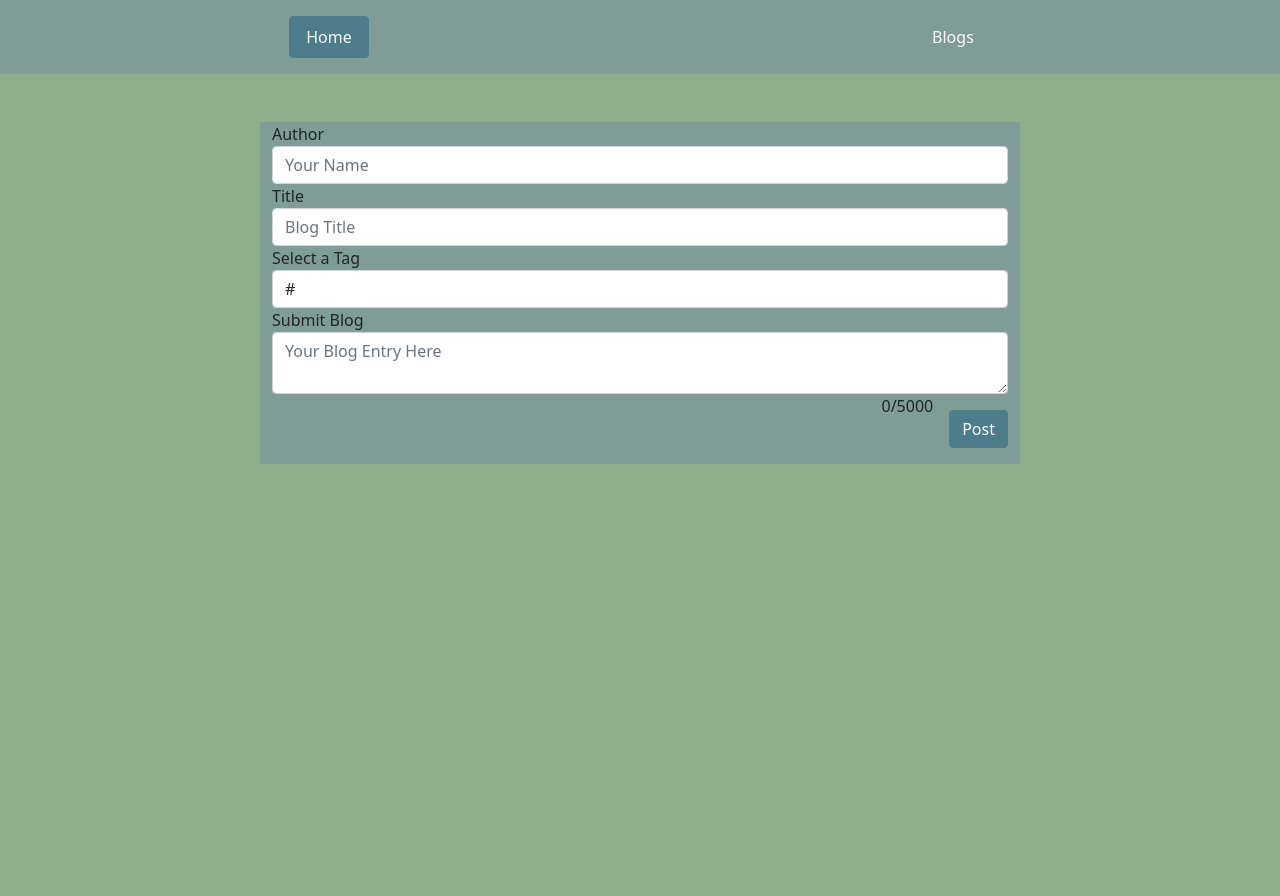
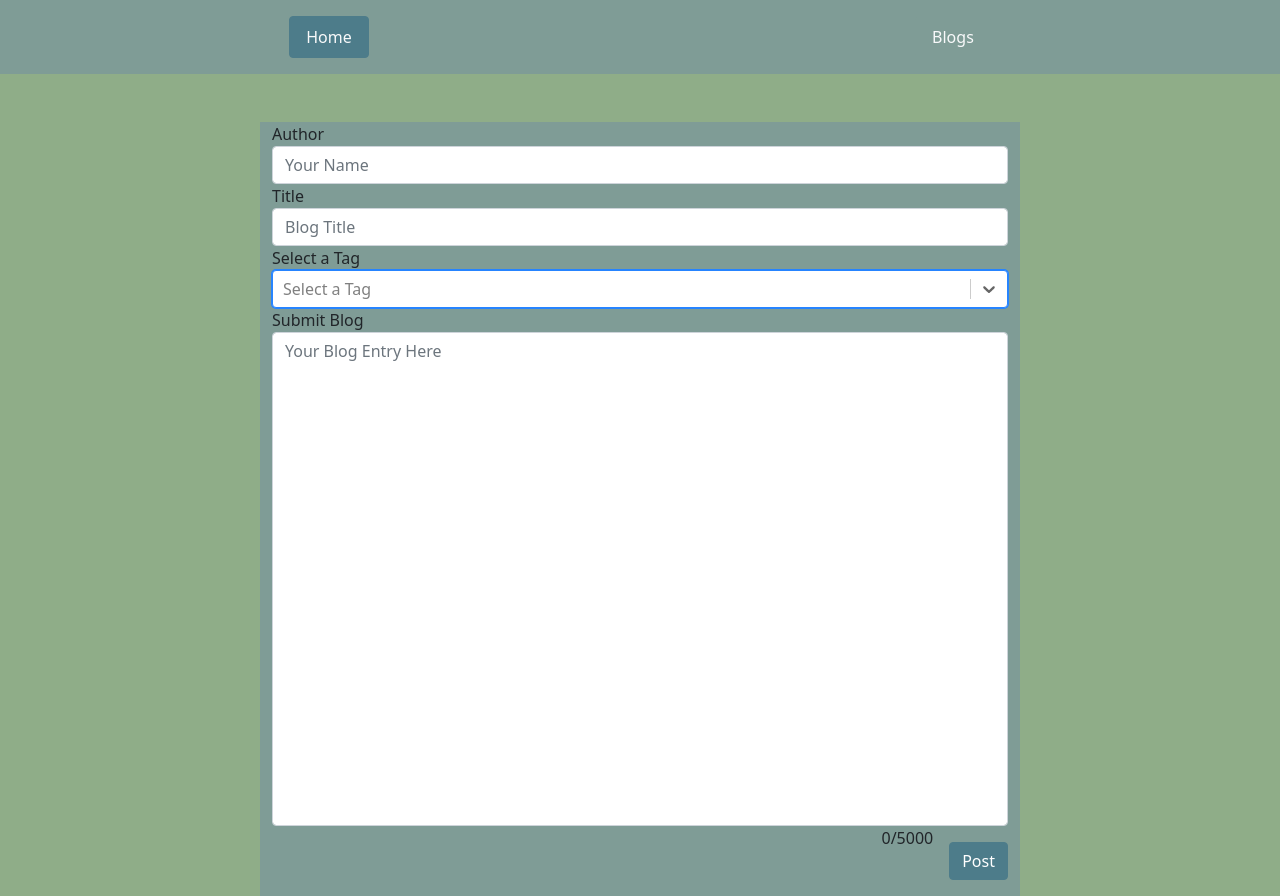
Before and after one commit to Jaymoo87/MyPersonalBlog, a React app: page /blogs/new in a window 1280 px wide. Before the commit the page ends 800 px from the top, so only its background shows below. Built offline with nearby package versions, Linux system fonts and the light colour scheme.

Commit message:
delete functioning properly, react-select implemented, need to link Select to SQL

```diff
--- a/package.json
+++ b/package.json
@@ -29,6 +29,7 @@
     "react": "^17.0.2",
     "react-dom": "^17.0.2",
     "react-router-dom": "^6.4.5",
+    "react-select": "^5.7.0",
     "sass": "^1.41.1",
     "sass-loader": "^12.1.0",
     "style-loader": "^3.2.1",
--- a/src/client/App.tsx
+++ b/src/client/App.tsx
@@ -1,6 +1,7 @@
 import * as React from 'react';
 import { BrowserRouter, Routes, Route } from "react-router-dom"
 import { useState, useEffect } from 'react';
+import Select from 'react-select';
 
 
 
--- a/src/client/pages/Blogs.tsx
+++ b/src/client/pages/Blogs.tsx
@@ -21,14 +21,14 @@ const Blogs = () => {
   }, []);
 
 return (
-  <div className="row col-12 d-flex justify-content-around p-5">
+  <div className="row col-12 d-inline-flex flex-wrap justify-content-around p-5">
   {blogs.map((blog) => (
     <div
     key={`blog-card-${blog.id}`}
-    className=" d-block col-12 col-md-6 col-sm-12 mt-4"
+    className=" d-flex col-12 col-md-6 col-sm-12 mt-4"
     >
-      <div className="mb-2 card shadow-lg bg-primary border border-info">
-      <img className="border border-primary rounded-pill" style={{ aspectRatio: 2 / 1 }} src='https://media.wired.com/photos/5cc244c9af643e2f373ebb28/125:94/w_2375,h_1786,c_limit/Coding-Becomes-Criminal.jpg' />
+      <div className="mb-2 card align-items-stretch shadow-lg bg-primary border border-info">
+      <img className=" rounded-pill p-1" style={{ aspectRatio: 2 / 1 }} src='https://media.wired.com/photos/5cc244c9af643e2f373ebb28/125:94/w_2375,h_1786,c_limit/Coding-Becomes-Criminal.jpg' />
         <div className="row card-body"></div>
         <h3 className="card-title text-center mx-3">{blog.title}</h3>
 
--- a/src/client/pages/EditBlog.tsx
+++ b/src/client/pages/EditBlog.tsx
@@ -5,7 +5,7 @@ import { json, Link, useNavigate, useParams  } from 'react-router-dom';
 
 
 import Swal from "sweetalert2";
-import DeleteBlog from "./DeleteBlog";
+
 
 
 
@@ -41,17 +41,7 @@ const EditBlog = () => {
     }
 
     const handleDeleteBlog = (e: React.MouseEvent<HTMLButtonElement>) => {
-        e.preventDefault
-        fetch(`/api/blogs/${id}`, {method: "DELETE"})
-            .then(res => {
-                if (!res.ok) {
-                    Swal.fire({
-                        title: 'Fuck!',
-                        icon: 'error',
-                        text: 'blog not Deleted! Fail.',
-                        confirmButtonText: 'not cool'
-                    });
-                } else {
+        e.preventDefault();
                     Swal.fire({
                         title: 'Are you sure?',
                         text: "You won't be able to revert this!",
@@ -61,13 +51,26 @@ const EditBlog = () => {
                         cancelButtonColor: '#d33',
                         confirmButtonText: 'Yes, delete it!'
                       }).then((result) => {
-                        if (result.isConfirmed) {
-                          Swal.fire(
-                            'Deleted!',
-                            "Why Have You Wasted Everyone's Time?.",
-                            'success'
-                          )}
-                        nav('/blogs')
+                          if (result.isConfirmed) {
+                             fetch(`/api/blogs/${id}`, {method: "DELETE"})
+                                  .then(res => {
+                                      if (!res.ok) {
+                                          Swal.fire({
+                                              title: 'Fuck!',
+                                              icon: 'error',
+                                              text: 'blog not Deleted! Fail.',
+                                              confirmButtonText: 'not cool'
+                                          });
+
+                                } else {
+                                    Swal.fire(
+                                        'Deleted!',
+                                        "Why Have You Wasted Everyone's Time?.",
+                                        'success'
+                                        )
+                                        .then(() => nav('/blogs'))
+                                }
+
                       })
             }});
 
--- a/src/client/pages/NewBlog.tsx
+++ b/src/client/pages/NewBlog.tsx
@@ -1,11 +1,11 @@
 import { response } from "express";
 import React, { useEffect, useState } from "react";
 import { json, Link, useNavigate, useParams  } from 'react-router-dom';
+import Select from 'react-select'
+import makeAnimated from 'react-select/animated'
 
 
 import Swal from "sweetalert2";
-import  { createBrowserHistory } from "history"
-import { IBlog } from "../../types";
 
 const AddNewBlog = () => {
 
@@ -27,9 +27,16 @@ const AddNewBlog = () => {
         nav('/blogs')
     }
 
+   const options = [
+    {value: "tech", label: "Tech"},
+    {value: "family", label: "Family"},
+    {value: "sports", label: "Sports"},
+    {value: "medicine", label: "Medicine"},
+    {value: "story", label: "Story"}
+]
+const [tag, setTag] = useState([])
+const newBlog = async () => {
 
-
-const newBlog = async () => {
         const blog = {
 
             authorid: authorid,
@@ -65,6 +72,9 @@ const newBlog = async () => {
 
 
 
+
+
+
 return (
     <div className="container col-8 bg-secondary">
         <div className="form-group">
@@ -85,17 +95,32 @@ return (
             onChange={(e) => setTitle(e.target.value)}
             ></input>
                 <label>Select a Tag</label>
-                <select className="form-control">
+
+
+                <Select options={options}
+                        // onChange={setTag}
+                        components={makeAnimated()}
+                        isMulti
+                        placeholder="Select a Tag"
+                        autoFocus
+                        isSearchable
+                        />
+                {/* <Select options={options}
+                        isMulti
+                        className="basic-multi-select"
+                        name= "tags"
+                        />
+                    <option value={0}>#</option>
                     <option>#</option>
                     <option>#</option>
-                    <option># sports</option>
                     <option>#</option>
-                    <option>#</option>
-                </select>
+                    <option>#</option> */}
+
             </div>
             <div className="form-group">
                 <label>Submit Blog</label>
                 <textarea
+                style={{resize: 'none'}} rows={20}
                 className="form-control"
                 placeholder="Your Blog Entry Here"
                 value={content}
```
Also changed, not shown: src/client/pages/DeleteBlog.tsx (deleted, +0 -55 lines), 1 other file (tests, documents, lock files or other folders).
